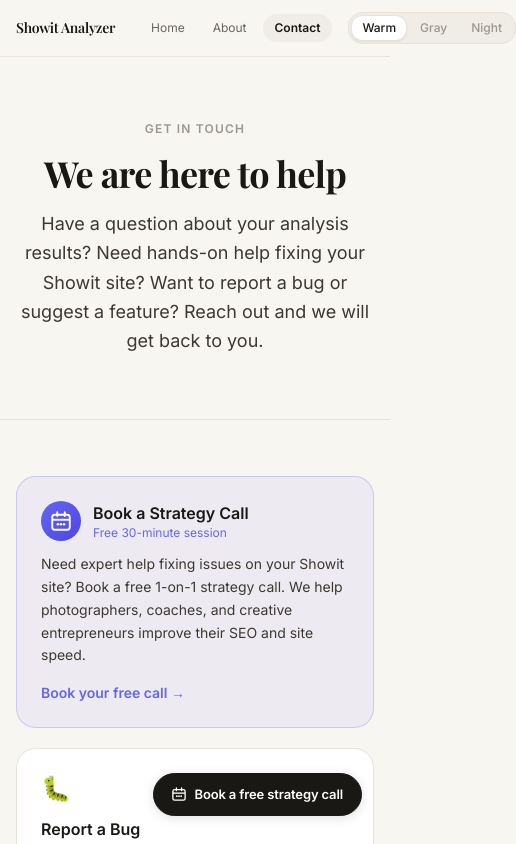
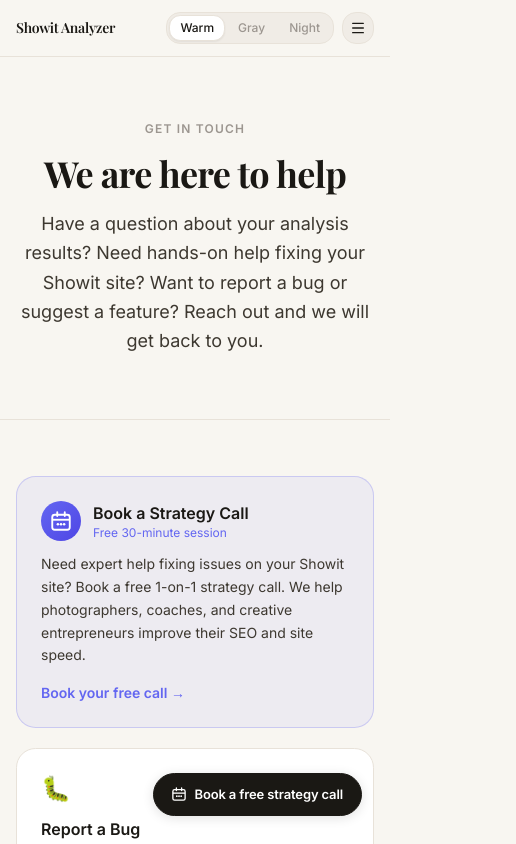
Before and after one commit to adilmakhdoom44/showit-analyzer-nextjs, a Next.js app: page /contact in a window 390 px wide. Shown: the top 844 px of the page, 516 px wide, since content can reach past the window. Built offline with nearby package versions, Linux system fonts and the light colour scheme; a web font is replaced by a local one.

Commit message:
Add mobile hamburger menu to SiteHeader

```diff
--- a/components/layout/SiteHeader.tsx
+++ b/components/layout/SiteHeader.tsx
@@ -1,8 +1,10 @@
 'use client';
 
+import { useState } from 'react';
 import Link from 'next/link';
 import { usePathname } from 'next/navigation';
 import ThemeToggle from '@/components/ThemeToggle';
+import { Menu, X } from 'lucide-react';
 
 const NAV = [
   { href: '/', label: 'Home' },
@@ -12,6 +14,7 @@
 
 export default function SiteHeader() {
   const pathname = usePathname();
+  const [open, setOpen] = useState(false);
 
   return (
     <header
@@ -24,6 +27,7 @@
       }}
     >
       <div className="flex items-center gap-4 px-4 md:px-8 py-3 max-w-6xl mx-auto">
+
         {/* Logo */}
         <Link
           href="/"
@@ -41,8 +45,8 @@
           </span>
         </Link>
 
-        {/* Nav links */}
-        <nav className="flex items-center gap-1 ml-2">
+        {/* Desktop nav */}
+        <nav className="hidden md:flex items-center gap-1 ml-2">
           {NAV.map(n => {
             const active = pathname === n.href;
             return (
@@ -65,10 +69,68 @@
         </nav>
 
         {/* Right side */}
-        <div className="ml-auto flex items-center gap-3">
+        <div className="ml-auto flex items-center gap-2">
           <ThemeToggle />
+
+          {/* Hamburger — mobile only */}
+          <button
+            className="md:hidden flex items-center justify-center w-8 h-8 rounded-lg transition-colors"
+            style={{ background: 'var(--bg-sidebar)', border: '1px solid var(--border-card)', color: 'var(--text-primary)' }}
+            onClick={() => setOpen(v => !v)}
+            aria-label="Toggle menu"
+          >
+            {open ? <X size={16} /> : <Menu size={16} />}
+          </button>
         </div>
       </div>
+
+      {/* Mobile menu */}
+      {open && (
+        <div
+          className="md:hidden"
+          style={{
+            background: 'var(--bg-header)',
+            backdropFilter: 'blur(16px)',
+            WebkitBackdropFilter: 'blur(16px)',
+            borderTop: '1px solid var(--border-header)',
+            padding: '8px 16px 16px',
+          }}
+        >
+          {NAV.map(n => {
+            const active = pathname === n.href;
+            return (
+              <Link
+                key={n.href}
+                href={n.href}
+                onClick={() => setOpen(false)}
+                className="flex items-center px-4 py-3 rounded-xl text-sm font-medium no-underline transition-colors"
+                style={{
+                  color: active ? 'var(--text-primary)' : 'var(--text-secondary)',
+                  background: active ? 'var(--bg-sidebar)' : 'transparent',
+                  fontWeight: active ? 600 : 400,
+                  marginBottom: 4,
+                }}
+              >
+                {n.label}
+              </Link>
+            );
+          })}
+
+          {/* CTA */}
+          <Link
+            href="/"
+            onClick={() => setOpen(false)}
+            className="flex items-center justify-center px-4 py-3 rounded-xl text-sm font-semibold no-underline mt-2"
+            style={{
+              background: 'var(--btn-primary-bg)',
+              color: 'var(--btn-primary-text)',
+              border: '1px solid var(--btn-primary-border)',
+            }}
+          >
+            Analyze my site →
+          </Link>
+        </div>
+      )}
     </header>
   );
 }
```
